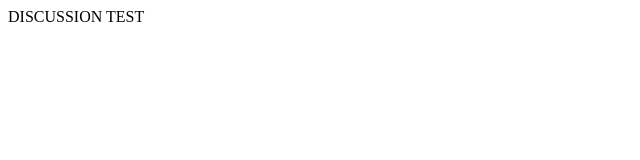
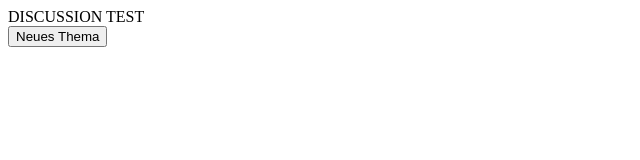
Before and after one commit to arndtniebisch/discussion, a plain HTML site: page index.html in a window 1280 px wide. Shown: the whole page, without its empty margins (0-640 px from the left). Drawn offline with Linux system fonts and the light colour scheme.

Commit message:
implemented mechanic

```diff
--- a/index.html
+++ b/index.html
@@ -1,3 +1,13 @@
 <html>
-    <div>DISCUSSION TEST</div>
+    <body>
+    <div id="thema">DISCUSSION TEST</div>
+    <button onclick="getThema()">Neues Thema</button>
+    </body>
+    <script>
+        const themen = ["thema1", "thema2", "thema"]
+        const randomElement = array[Math.floor(Math.random() * array.length)];
+        function getThema(){
+            document.querySelector("#thema").innerHTML = randomElement;
+        }
+    </script>
 </html>
```
Also changed, not shown: 1 other file.
